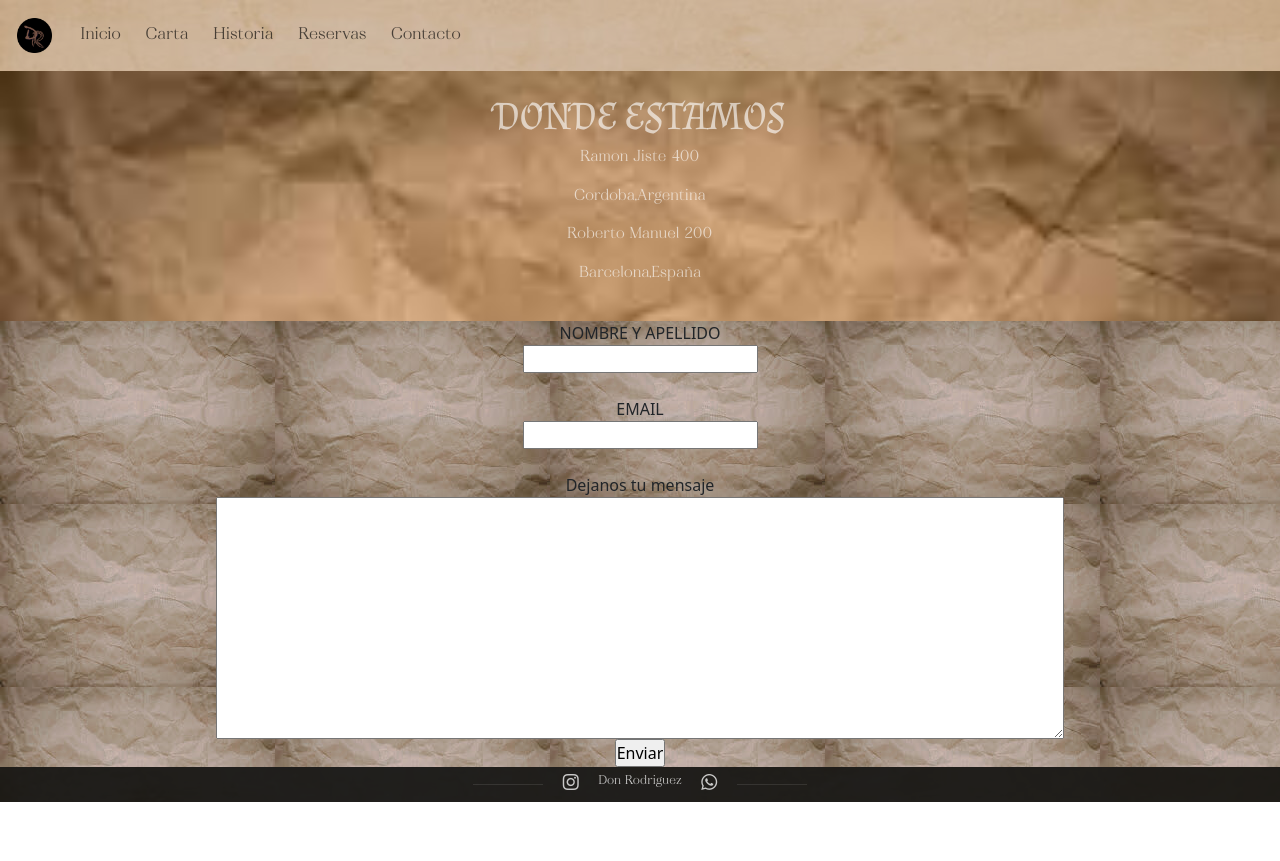
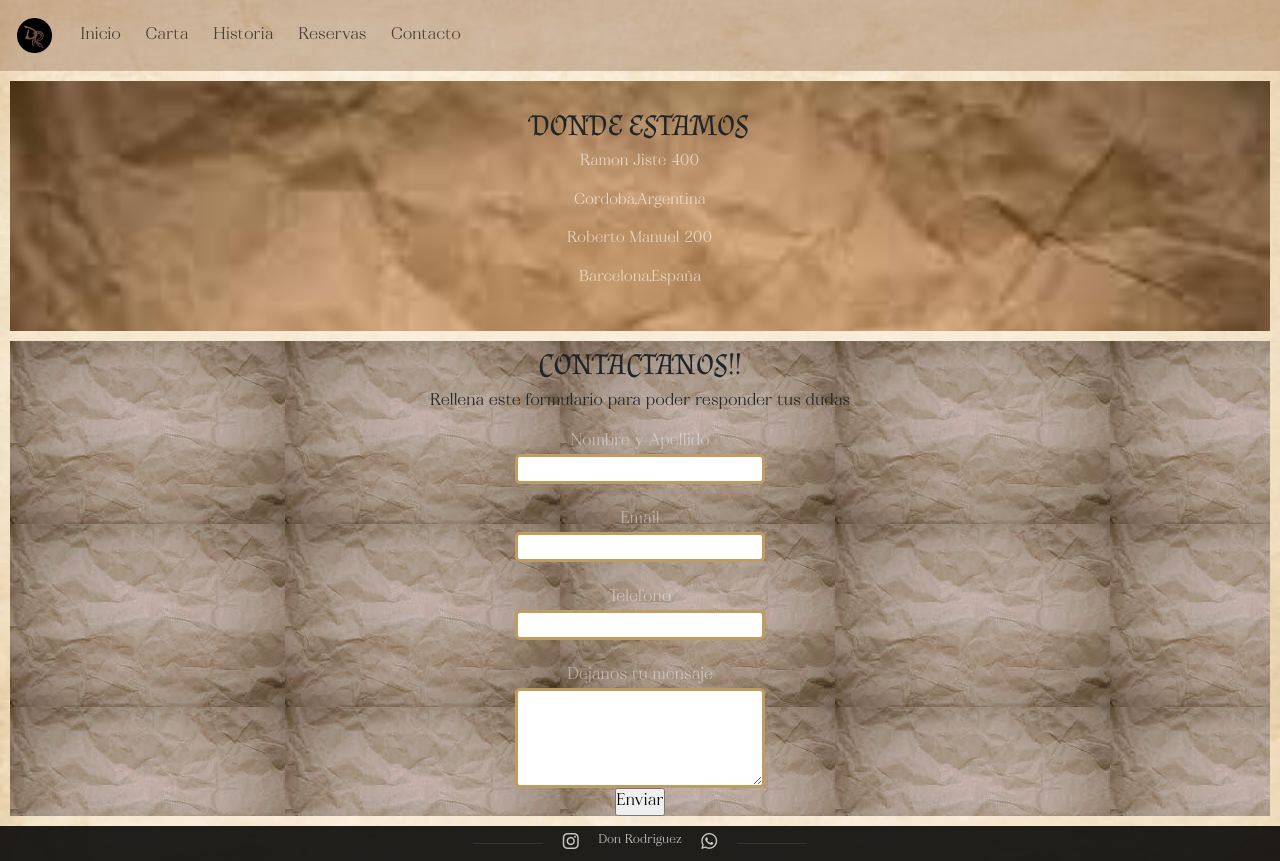
Before and after one commit to baltarodriguezz/PF-Rodriguez, a plain HTML site: page pages/contacto.html in a window 1280 px wide. Before the commit the page ends 802 px from the top, so only its background shows below. Drawn offline with nearby package versions, Linux system fonts and the light colour scheme.

Commit message:
no me acuerdo

```diff
--- a/css/styles.css
+++ b/css/styles.css
@@ -196,11 +196,11 @@ img{
     flex-direction: column;
     align-items: center;
     justify-content: center;
+    margin: 10px;
 }
 .item1-contacto{
     font-family: 'almendra';
-    color:#ffffff9f;
-    font-size: 40px;
+    font-size: 30px;
 }
 .item2-contacto, .item3-contacto, .item4-contacto, .item5-contacto{
     font-family: 'geraldine';
@@ -209,12 +209,34 @@ img{
 }
 #section2-contacto{
     background-image: url(../img/21a232f7-bbd9-4787-8472-30f686861a5d.jpg);
+    margin: 10px;
 }
 .form1-contacto{
     display: flex;
     justify-content: center;
     flex-direction: column;
     align-items: center;
+    font-family: 'geraldine';
+    text-align: center;
+}
+.form1-contacto h2{
+    font-size: 30px;
+    margin-top: 5px;
+    font-family: 'almendra';
+}
+.item6-contacto{
+    color: #f5f5f57f;
+}
+.item7-contacto{
+    width: 250px;
+    border-radius: 5px;
+    border:solid 3px #bf9d60;
+}
+.texto{
+    width: 250px;
+    height: 100px;
+    border-radius: 5px;
+    border:solid 3px #bf9d60;
 }
 
 
--- a/pages/contacto.html
+++ b/pages/contacto.html
@@ -55,13 +55,17 @@
     </section>
     <section id="section2-contacto">
         <form class="form1-contacto">
-            <label class="item6-contacto" for="fecha">NOMBRE Y APELLIDO</label>
-            <input type="text" id="fecha"><br>
-            <label class="itme6-contacto" for="Email">EMAIL</label>
+            <h2>CONTACTANOS!!</h2>
+            <p>Rellena este formulario para poder responder tus dudas</p>
+            <label class="item6-contacto" for="fecha">Nombre y Apellido</label>
+            <input class="item7-contacto" type="text" id="fecha"><br>
+            <label class="item6-contacto" for="Email">Email</label>
             <input class="item7-contacto" type="email" id="Email"><br>
-            <label class="mensaje" for="mensaje">Dejanos tu mensaje</label>
+            <label class="item6-contacto" for="telefono">Telefono</label>
+            <input class="item7-contacto" type="tel" id="telefono"><br>
+            <label class="item6-contacto" for="mensaje">Dejanos tu mensaje</label>
             <textarea  class="texto" id="mensaje" cols="90" rows="10"></textarea>
-            <input class="botons" type="submit" value="Enviar">
+            <input class="botonss" type="submit" value="Enviar">
     </section>
     <footer>
         <hr>
```
